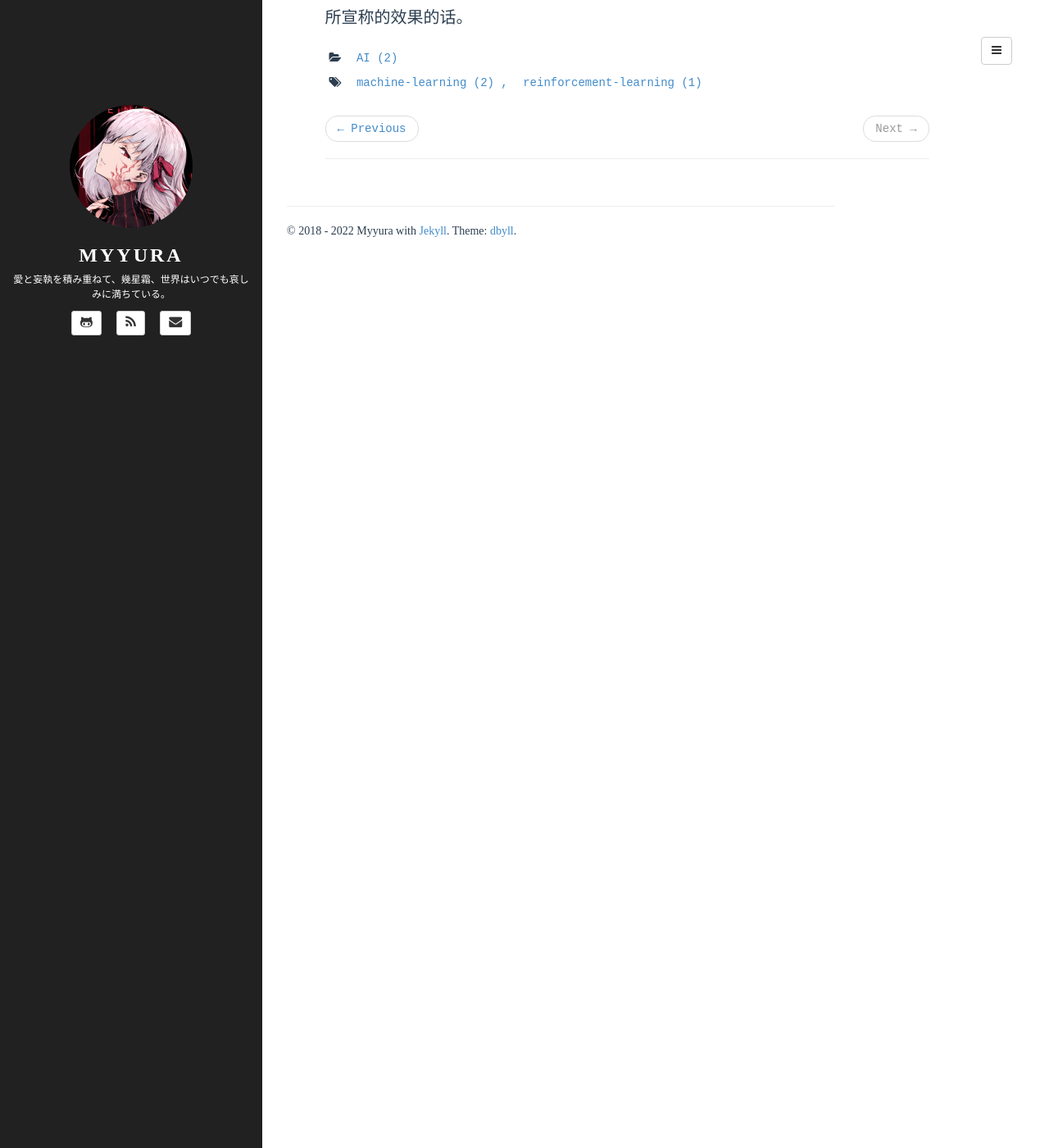
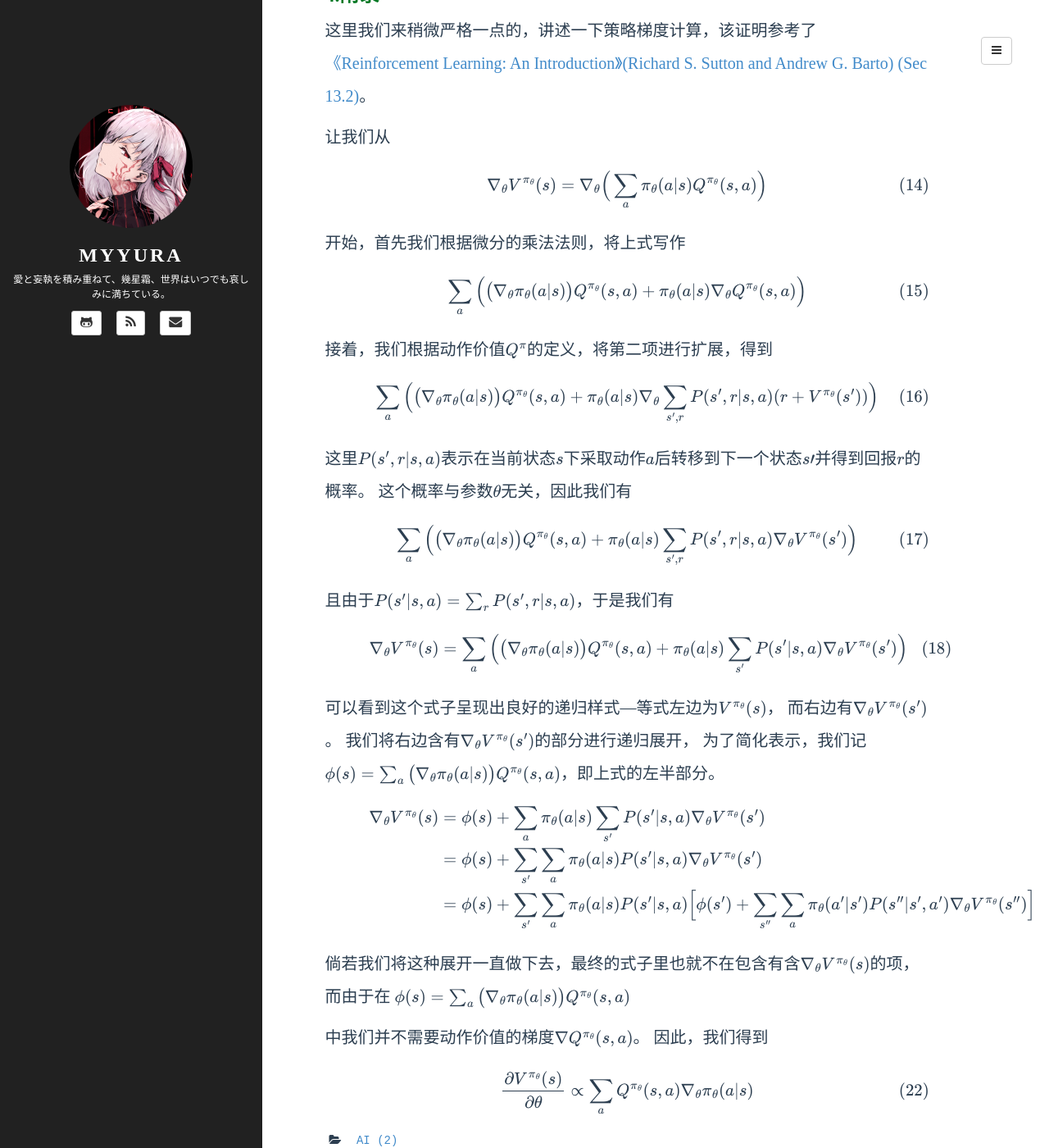
Before and after one commit to Myyura/myyura.github.io, a Jekyll site: the page built from _posts/math_algorithm/2022-5-4-reinforcement_learning_policy_learning.md, in a window 1280 px wide and 1400 px high, scrolled down 6626 px. Shown: the whole window at 82% size. Built offline with Jekyll 4.4.1, drawn with Linux system fonts in a browser that asks for light colours; formulas are drawn with MathJax 3; a script that is not in the unit is left out; comment, search, counter and statistics services are not loaded; some of the changed text lies outside the part shown.

Commit message:
Add proof of policy gradient

```diff
--- a/_posts/math_algorithm/2022-5-4-reinforcement_learning_policy_learning.md
+++ b/_posts/math_algorithm/2022-5-4-reinforcement_learning_policy_learning.md
@@ -114,7 +114,7 @@ $$Q^{\pi_{\theta}}(s,a) = E_{\tau \sim \pi_{\theta}}[R(\tau) \mid s_0=s, a_0=a]$
 
 
 我们在这里做一个简化，假设动作价值跟$\theta$无关
-（实际上动作价值$Q^{\pi_{\theta}}(s,a)$与$\pi_{\theta}$是有关联的，只是这个简化并不影响最终结果，却会将后续变得格外复杂---考虑到大家应该都跟我一样，肯定是不爱看长篇的数学公式的，于是便省去了）。
+（实际上动作价值$Q^{\pi_{\theta}}(s,a)$与$\pi_{\theta}$是有关联的，严格一点的证明参考附录）。
 那么第一节末尾的梯度可以写为
 
 $$
@@ -183,3 +183,64 @@ $$Q^{\pi_{\theta}}(s,a) = E_{\tau \sim \pi_{\theta}}[R(\tau) \mid s_0=s, a_0=a]$
 但考虑到策略学习中对于动作价值的利用，以及之后AlphaGo的讲解计划，遍先选择了策略学习。
 
 强化学习总的来说还是有一些有趣的---倘若你不计较绝大多数论文都复现不出来其所宣称的效果的话。
+
+## 4.附录
+这里我们来稍微严格一点的，讲述一下策略梯度计算，该证明参考了 [《Reinforcement Learning: An Introduction》(Richard S. Sutton and Andrew G. Barto) (Sec 13.2)][rl_book]。
+
+让我们从
+
+$$
+\nabla_\theta V^{\pi_\theta}(s)
+= \nabla_\theta \Big(\sum_{a  } \pi_\theta(a \vert s)Q^{\pi_\theta}(s, a) \Big)
+$$
+
+开始，首先我们根据微分的乘法法则，将上式写作
+
+$$
+\sum_{a  } \Big( \big( \nabla_\theta \pi_\theta(a \vert s) \big)Q^{\pi_\theta}(s, a) + \pi_\theta(a \vert s) \nabla_\theta Q^{\pi_\theta}(s, a) \Big)
+$$
+
+接着，我们根据动作价值$Q^\pi$的定义，将第二项进行扩展，得到
+
+$$
+\sum_{a  } \Big( \big( \nabla_\theta \pi_\theta(a \vert s) \big)Q^{\pi_\theta}(s, a) + \pi_\theta(a \vert s) \nabla_\theta \sum_{s', r} P(s',r \vert s,a)(r + V^{\pi_\theta}(s')) \Big)
+$$
+
+这里$P(s',r \vert s,a)$表示在当前状态$s$下采取动作$a$后转移到下一个状态$s′$并得到回报$r$的概率。
+这个概率与参数$\theta$无关，因此我们有
+
+$$
+\sum_{a  } \Big( \big( \nabla_\theta \pi_\theta(a \vert s) \big)Q^{\pi_\theta}(s, a) + \pi_\theta(a \vert s) \sum_{s', r} P(s',r \vert s,a) \nabla_\theta V^{\pi_\theta}(s') \Big)
+$$
+
+且由于$P(s' \vert s,a) = \sum_r P(s',r \vert s,a)$，于是我们有
+
+$$
+\nabla_\theta V^{\pi_\theta}(s) = \sum_{a  } \Big( \big( \nabla_\theta \pi_\theta(a \vert s) \big)Q^{\pi_\theta}(s, a) + \pi_\theta(a \vert s) \sum_{s'} P(s' \vert s,a) \nabla_\theta V^{\pi_\theta}(s') \Big)
+$$
+
+可以看到这个式子呈现出良好的递归样式---等式左边为$V^{\pi_\theta}(s)$，
+而右边有$\nabla_\theta V^{\pi_\theta}(s')$。
+我们将右边含有$\nabla_\theta V^{\pi_\theta}(s')$的部分进行递归展开，
+为了简化表示，我们记$\phi(s) = \sum_{a  } \big( \nabla_\theta \pi_\theta(a \vert s) \big)Q^{\pi_\theta}(s, a)$，即上式的左半部分。
+
+$$
+\begin{align}
+\nabla_\theta V^{\pi_\theta}(s) &= \phi(s) + \sum_{a  } \pi_\theta(a \vert s) \sum_{s'} P(s' \vert s,a) \nabla_\theta V^{\pi_\theta}(s') \\
+&= \phi(s) + \sum_{s'} \sum_a \pi_\theta(a \vert s) P(s' \vert s,a) \nabla_\theta V^{\pi_\theta}(s') \\
+&= \phi(s) + \sum_{s'} \sum_a \pi_\theta(a \vert s) P(s' \vert s,a)\Big [\phi(s') + \sum_{s''} \sum_a \pi_\theta(a' \vert s') P(s'' \vert s',a') \nabla_\theta V^{\pi_\theta}(s'') \Big] \\
+\end{align}
+$$
+
+倘若我们将这种展开一直做下去，最终的式子里也就不在包含有含$\nabla_\theta V^{\pi_\theta}(s)$的项，
+而由于在
+$$\phi(s) = \sum_{a  } \big( \nabla_\theta \pi_\theta(a \vert s) \big)Q^{\pi_\theta}(s, a)$$
+
+中我们并不需要动作价值的梯度$\nabla Q^{\pi_\theta}(s,a)$。
+因此，我们得到
+
+$$
+\frac{\partial V^{\pi_{\theta}}(s)}{\partial \theta} \propto \sum_a Q^{\pi_\theta}(s,a) \nabla_\theta \pi_\theta (a \vert s)
+$$
+
+[rl_book]: http://incompleteideas.net/book/bookdraft2017nov5.pdf
```
